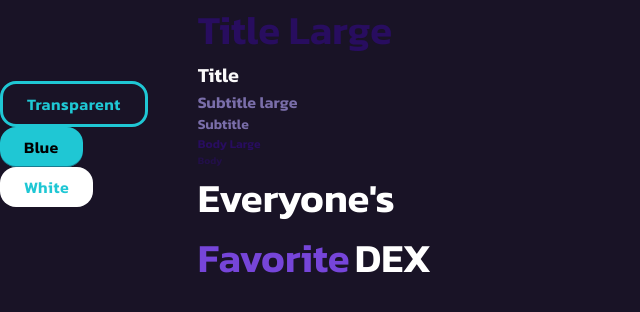
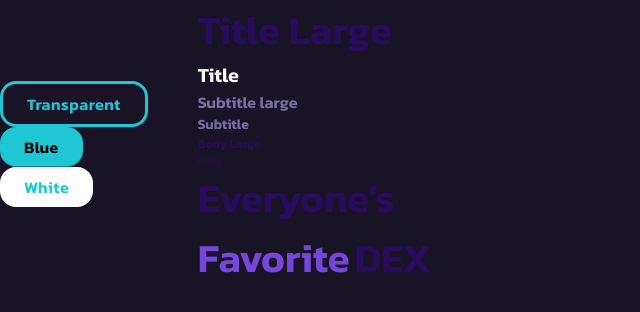
Before and after one commit to fs4-equipo1/pancake-swap, a React (Vite) app: page / in a window 1280 px wide. Shown: the top 312 px of the page, without its empty margins (0-640 px from the left). Built offline with nearby package versions, Linux system fonts and the light colour scheme.

Commit message:
refactor: cambiado colores de tipografía

```diff
--- a/src/App.jsx
+++ b/src/App.jsx
@@ -36,7 +36,7 @@ function App() {
 
         <div className={styles.textContainer}>
           <Tipografia
-            color={"--colors-white"}
+            color={"--colors-text"}
             texto={"Everyone's"}
             isTitleLarge
           />
@@ -46,7 +46,7 @@ function App() {
               texto={"Favorite"}
               isTitleLarge
             />
-            <Tipografia color={"--colors-white"} texto={"DEX"} isTitleLarge />
+            <Tipografia color={"--colors-text"} texto={"DEX"} isTitleLarge />
           </div>
         </div>
       </div>
```
